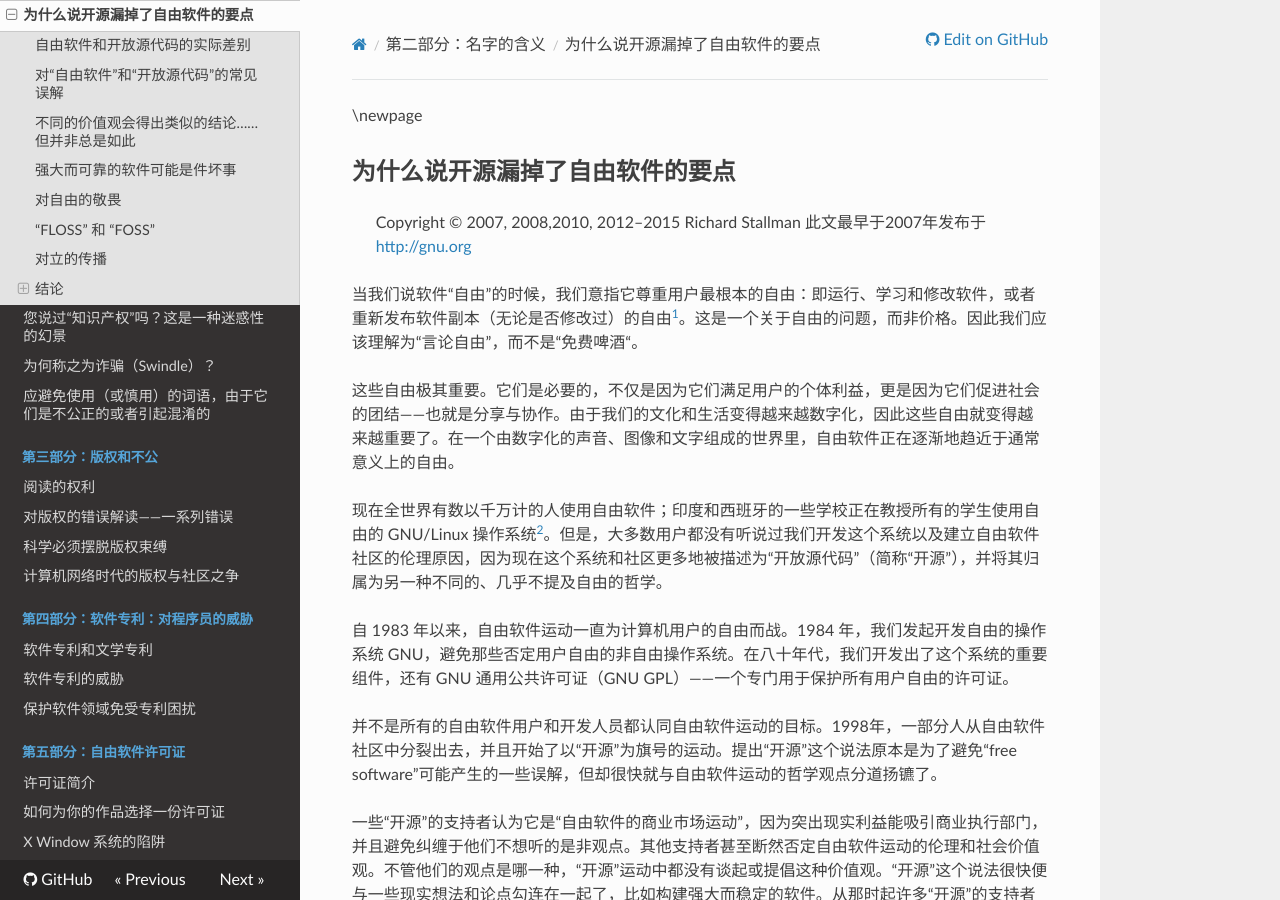
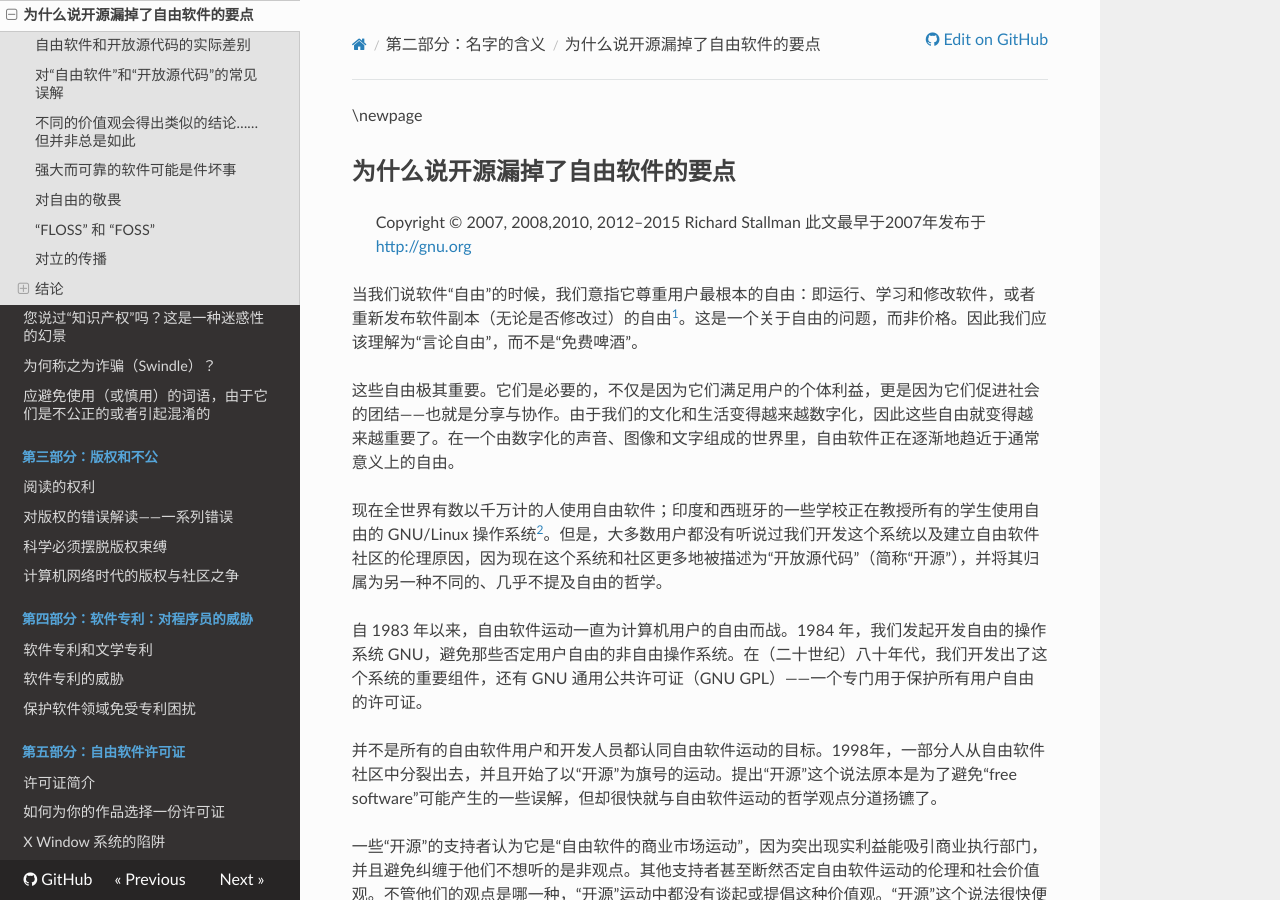
Before and after one commit to beijinglug/fsfs-zh, an MkDocs documentation site: the page built from docs/open-source-misses-the-point.md, in a window 1280 px wide and 900 px high. Built offline with MkDocs 1.6.1, drawn with Linux system fonts in a browser that asks for light colours; nearby versions of some CDN libraries; old or Windows-style settings are respelled for this version of MkDocs; some of the changed text lies outside the part shown.

Commit message:
detail proofread open source

```diff
--- a/docs/open-source-misses-the-point.md
+++ b/docs/open-source-misses-the-point.md
@@ -3,13 +3,13 @@
 
 > Copyright © 2007, 2008,2010, 2012–2015 Richard Stallman 此文最早于2007年发布于 <http://gnu.org>
 
-当我们说软件“自由”的时候，我们意指它尊重用户最根本的自由：即运行、学习和修改软件，或者重新发布软件副本（无论是否修改过）的自由[^open-1]。这是一个关于自由的问题，而非价格。因此我们应该理解为“言论自由”，而不是“免费啤酒“。
+当我们说软件“自由”的时候，我们意指它尊重用户最根本的自由：即运行、学习和修改软件，或者重新发布软件副本（无论是否修改过）的自由[^open-1]。这是一个关于自由的问题，而非价格。因此我们应该理解为“言论自由”，而不是“免费啤酒”。
 
 这些自由极其重要。它们是必要的，不仅是因为它们满足用户的个体利益，更是因为它们促进社会的团结——也就是分享与协作。由于我们的文化和生活变得越来越数字化，因此这些自由就变得越来越重要了。在一个由数字化的声音、图像和文字组成的世界里，自由软件正在逐渐地趋近于通常意义上的自由。
 
 现在全世界有数以千万计的人使用自由软件；印度和西班牙的一些学校正在教授所有的学生使用自由的 GNU/Linux 操作系统[^open-2]。但是，大多数用户都没有听说过我们开发这个系统以及建立自由软件社区的伦理原因，因为现在这个系统和社区更多地被描述为“开放源代码”（简称“开源”），并将其归属为另一种不同的、几乎不提及自由的哲学。
 
-自 1983 年以来，自由软件运动一直为计算机用户的自由而战。1984 年，我们发起开发自由的操作系统 GNU，避免那些否定用户自由的非自由操作系统。在八十年代，我们开发出了这个系统的重要组件，还有 GNU 通用公共许可证（GNU GPL）——一个专门用于保护所有用户自由的许可证。
+自 1983 年以来，自由软件运动一直为计算机用户的自由而战。1984 年，我们发起开发自由的操作系统 GNU，避免那些否定用户自由的非自由操作系统。在（二十世纪）八十年代，我们开发出了这个系统的重要组件，还有 GNU 通用公共许可证（GNU GPL）——一个专门用于保护所有用户自由的许可证。
 
 并不是所有的自由软件用户和开发人员都认同自由软件运动的目标。1998年，一部分人从自由软件社区中分裂出去，并且开始了以“开源”为旗号的运动。提出“开源”这个说法原本是为了避免“free software”可能产生的一些误解，但却很快就与自由软件运动的哲学观点分道扬镳了。
 
@@ -135,4 +135,4 @@
 
 [^open-11]: Evgeny Morozov，“Open and Closed”（开放和封闭），2013年3月16日，<http://www.nytimes.com/2013/03/17/opinion/sunday/morozov-open-and-closed.html>
 
-[^open-12]: 可参见本文或文章”FLOSS 和 FOSS“<http://www.gnu.org/philosophy/floss-and-foss.html>
+[^open-12]: 可参见本文或文章“FLOSS 和 FOSS” <http://www.gnu.org/philosophy/floss-and-foss.html>
```
